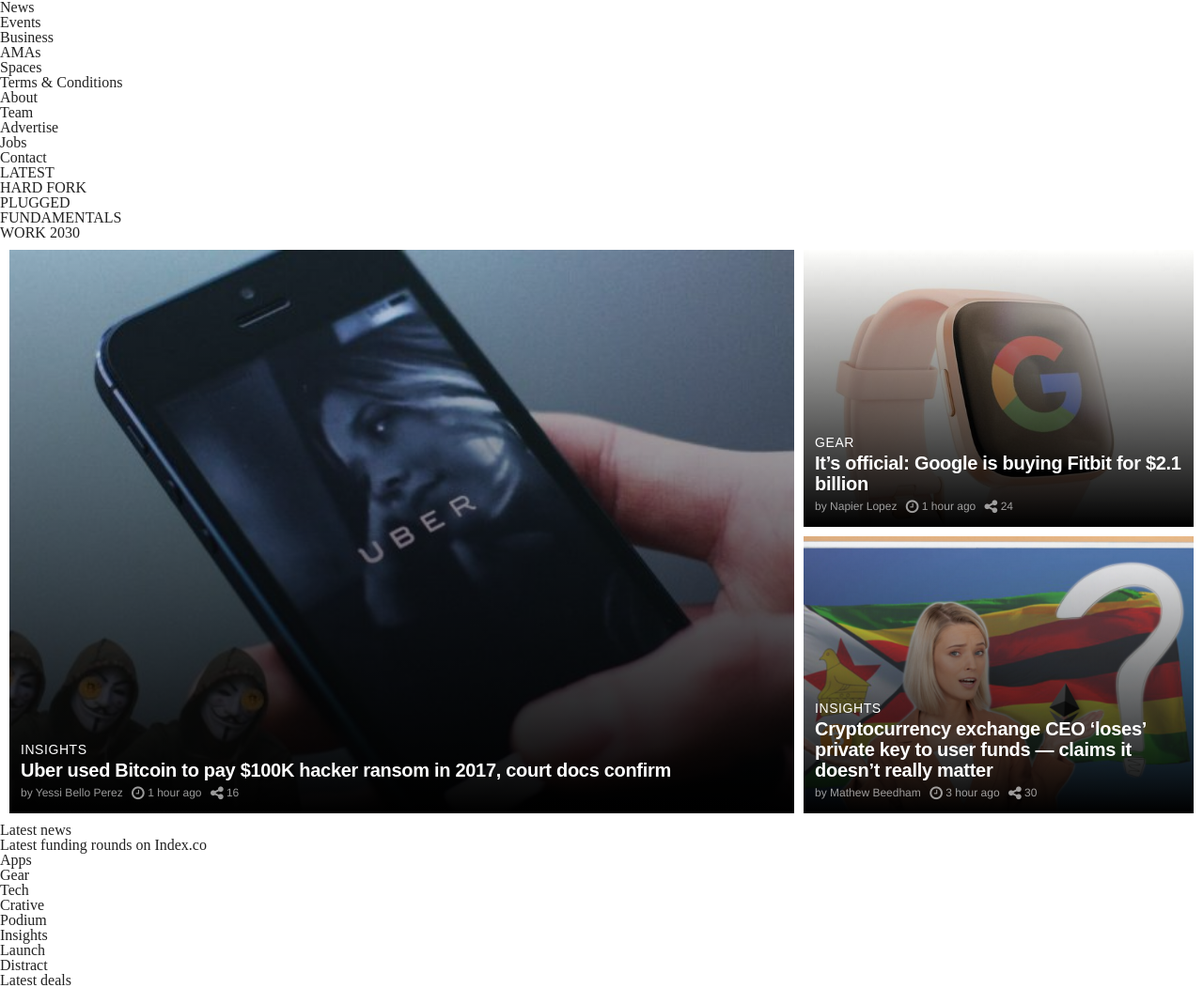
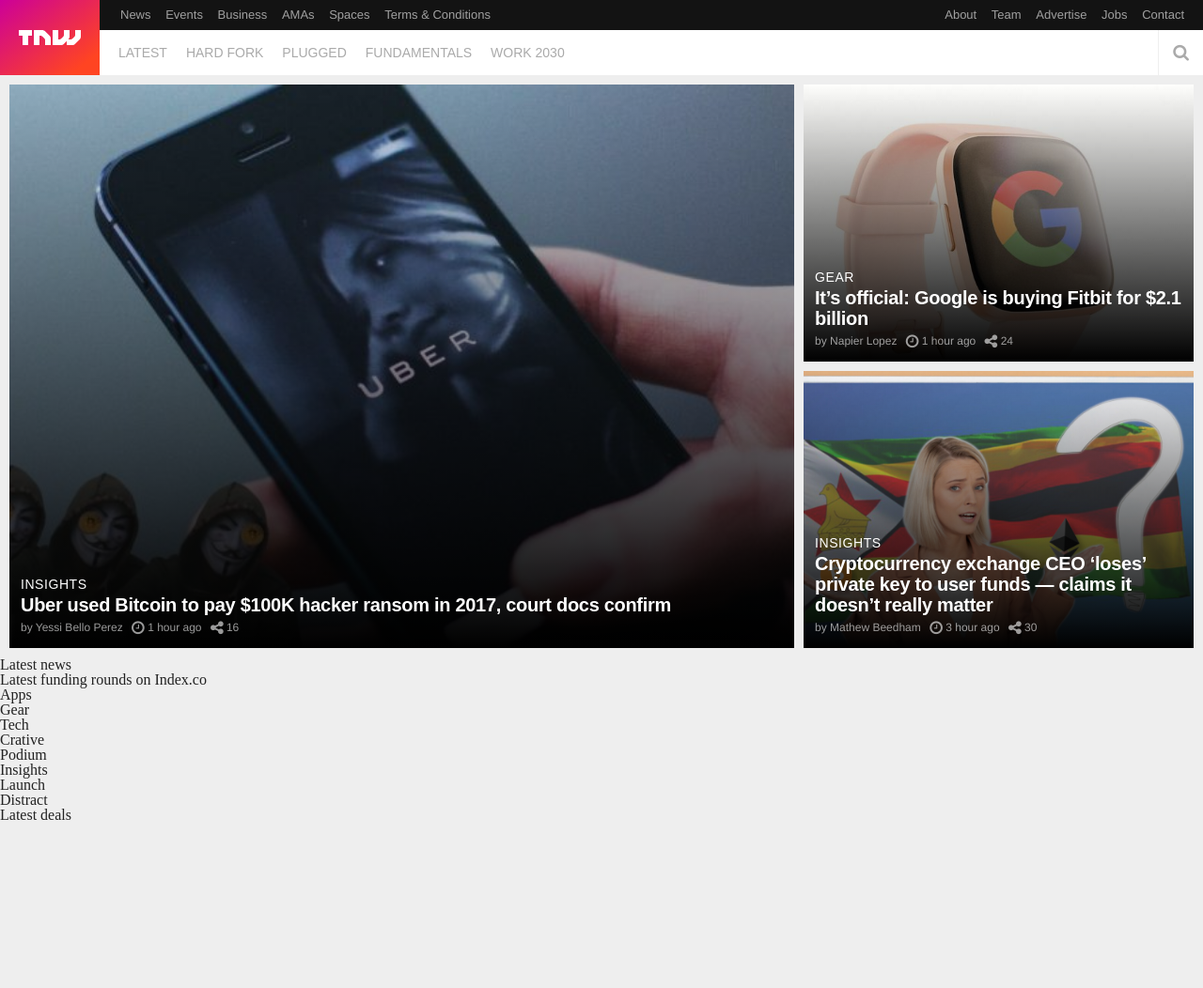
Before and after one commit to phalado/Building-with-Responsive-Design, a plain HTML site: page index.html in a window 1280 px wide. Shown: the whole page at 94% size. After the commit the page ends 876 px from the top, so only its background shows below. Drawn offline with Linux system fonts and the light colour scheme.

Commit message:
Implemented top bar

```diff
--- a/css/styles.css
+++ b/css/styles.css
@@ -1,3 +1,7 @@
+body {
+  background-color: rgb(238, 238, 238);
+}
+
 h2 {
   margin-bottom: 5px;
   font-size: 20px;
@@ -27,6 +31,74 @@ i {
   vertical-align: middle;
 }
 
+.top {
+  display: flex;
+  background-color: white;
+}
+
+.top-menu {
+  display: flex;
+  flex-basis: 100%;
+}
+
+.navbar {
+  display: flex;
+  flex-basis: 100%;
+  justify-content: flex-end;
+}
+
+.top-links, .navbar ul {
+  display: none;
+}
+
+.top-logo a {
+  box-sizing: border-box;
+  background-color: #f42;
+  background: linear-gradient(to bottom right,#c09,#f42 85%);
+  display: block;
+  height: 48px;
+  padding: 16px 20px;
+  width: 106px;
+}
+
+.top-logo img {
+  height: 16px;
+  width: 66px;
+}
+
+.search {
+  display: flex;
+  align-items: center;
+}
+
+.search a {
+  display: flex;
+  box-sizing: border-box;
+  height: 100%;
+  width: 48px;
+  color: inherit;
+  justify-content: center;
+  align-items: center;
+  border-left: 1px solid rgb(238, 238, 238);
+}
+
+.search i {
+  font-size: 18px;
+  margin-left: 0;
+}
+
+.search .fa-search {
+  color: rgb(170, 170, 170);
+}
+
+.search .fa-search:hover {
+  color: rgb(100, 100, 100);
+}
+
+.search .fa-bars {
+  color: #f42;
+}
+
 .cover-article {
   display: flex;
   flex-direction: column;
@@ -41,7 +113,88 @@ i {
   font-family: ARS Maquette,Helvetica Neue,Arial,sans-serif;
 }
 
+.inside-cover-article {
+  padding: 0 12px 14px 12px;
+}
+
+.cover-article p, .cover-article p a {
+  color: hsla(0,0%,100%,.6);
+  font-size: 12px;
+  line-height: 16px;
+
+}
+
+.uber-article {
+  background-image: linear-gradient(#0000, #000f), url("../images/uber-article.jpg")
+}
+
+.google-article {
+  background-image: linear-gradient(#0000, #000f), url("../images/google-article.jpg");
+}
+
+.crypto-article {
+  background-image: linear-gradient(#0000, #000f),  url("../images/crypto-article.jpg");
+}
+
 @media (min-width: 767px) {
+  .top-logo a {
+    height: 80px;
+    display: flex;
+    align-items: center;
+  }
+
+  .top-menu {
+    flex-direction: column;
+  }
+
+  .top-links, .navbar ul {
+    display: flex;
+  }
+
+  .top-links {
+    font-family: "ARS Maquette", "Helvetica Neue", Arial, sans-serif;
+    justify-content: space-between;
+    color: hsla(0,0%,100%,.6);
+    background: #131313;
+    font-size: 13px;
+    font-weight: 500;
+    line-height: 32px;
+    max-height: 32px;
+    padding-left: 10px;
+    padding-right: 20px;
+  }
+
+  .top-links li {
+    display: inline;
+    margin-left: 12px;
+  }
+
+  .navbar {
+    justify-content: space-between;
+    font-family: Shentox, sans-serif;
+    color: rgb(170, 170, 170);
+    flex-basis: 48px;
+  }
+
+  .navbar li {
+    font-size: 14px;
+    display: flex;
+    align-items: center;
+    padding-left: 20px;
+  }
+
+  .navbar a {
+    color: inherit;
+  }
+
+  .navbar a:hover {
+    color: black;
+  }
+
+  .search a:last-child {
+    display: none;
+  }
+
   .cover {
     height: 60vh;
     display: flex;
@@ -86,26 +239,3 @@ i {
     height: 60vh;
   }
 }
-
-.inside-cover-article {
-  padding: 0 12px 14px 12px;
-}
-
-.cover-article p, .cover-article p a {
-  color: hsla(0,0%,100%,.6);
-  font-size: 12px;
-  line-height: 16px;
-
-}
-
-.uber-article {
-  background-image: linear-gradient(#0000, #000f), url("../images/uber-article.jpg")
-}
-
-.google-article {
-  background-image: linear-gradient(#0000, #000f), url("../images/google-article.jpg");
-}
-
-.crypto-article {
-  background-image: linear-gradient(#0000, #000f),  url("../images/crypto-article.jpg");
-}
--- a/index.html
+++ b/index.html
@@ -9,7 +9,10 @@
   </head>
   <body>
     <div class="top">
-      <div class="top-logo"></div>
+      <div class="top-logo">
+        <a href="#"><img src="images/tnw.svg" alt="The Next Web"></a>
+      </div>
+      <div class="top-menu">
         <div class="top-links">
           <ul>
             <li>News</li>
@@ -29,15 +32,18 @@
         </div>
         <nav class="navbar">
           <ul>
-          <li>LATEST</li>
-          <li>HARD FORK</li>
-          <li>PLUGGED</li>
-          <li>FUNDAMENTALS</li>
-           <li>WORK 2030</li>
+            <li><a href="#">LATEST</a></li>
+            <li><a href="#">HARD FORK</a></li>
+            <li><a href="#">PLUGGED</a></li>
+            <li><a href="#">FUNDAMENTALS</a></li>
+            <li><a href="#">WORK 2030</a></li>
           </ul>
           <div class="search">
+            <a href="#"><i class="fa fa-search" aria-hidden="true"></i></a>
+            <a href="#"><i class="fa fa-bars" aria-hidden="true"></i></a>
           </div>
         </nav>
+      </div>
     </div>
     <main>
       <div class="cover">
```
Also changed, not shown: images/tnw.svg (added), 1 other file. Lines whose indentation alone changed are shown as unchanged.
